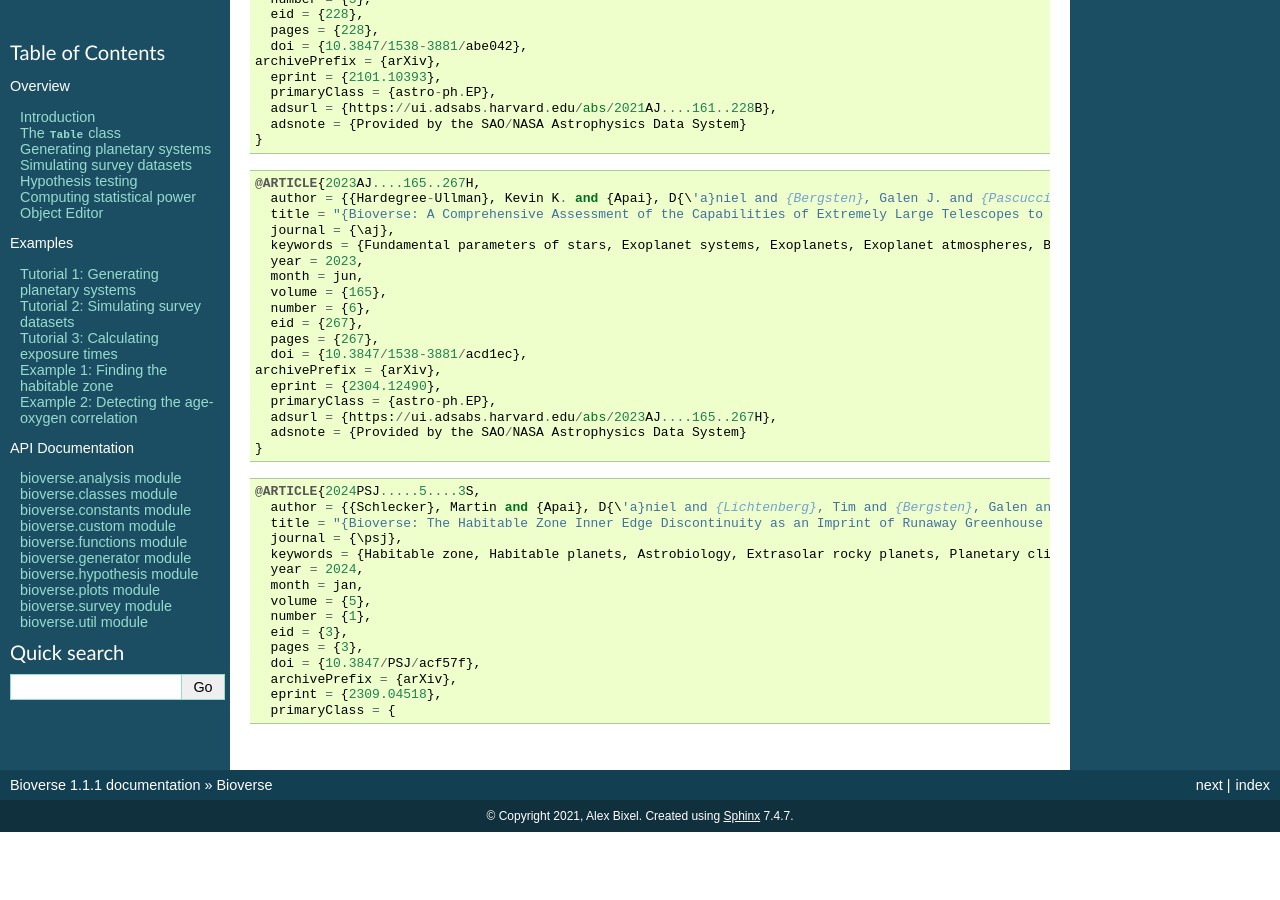
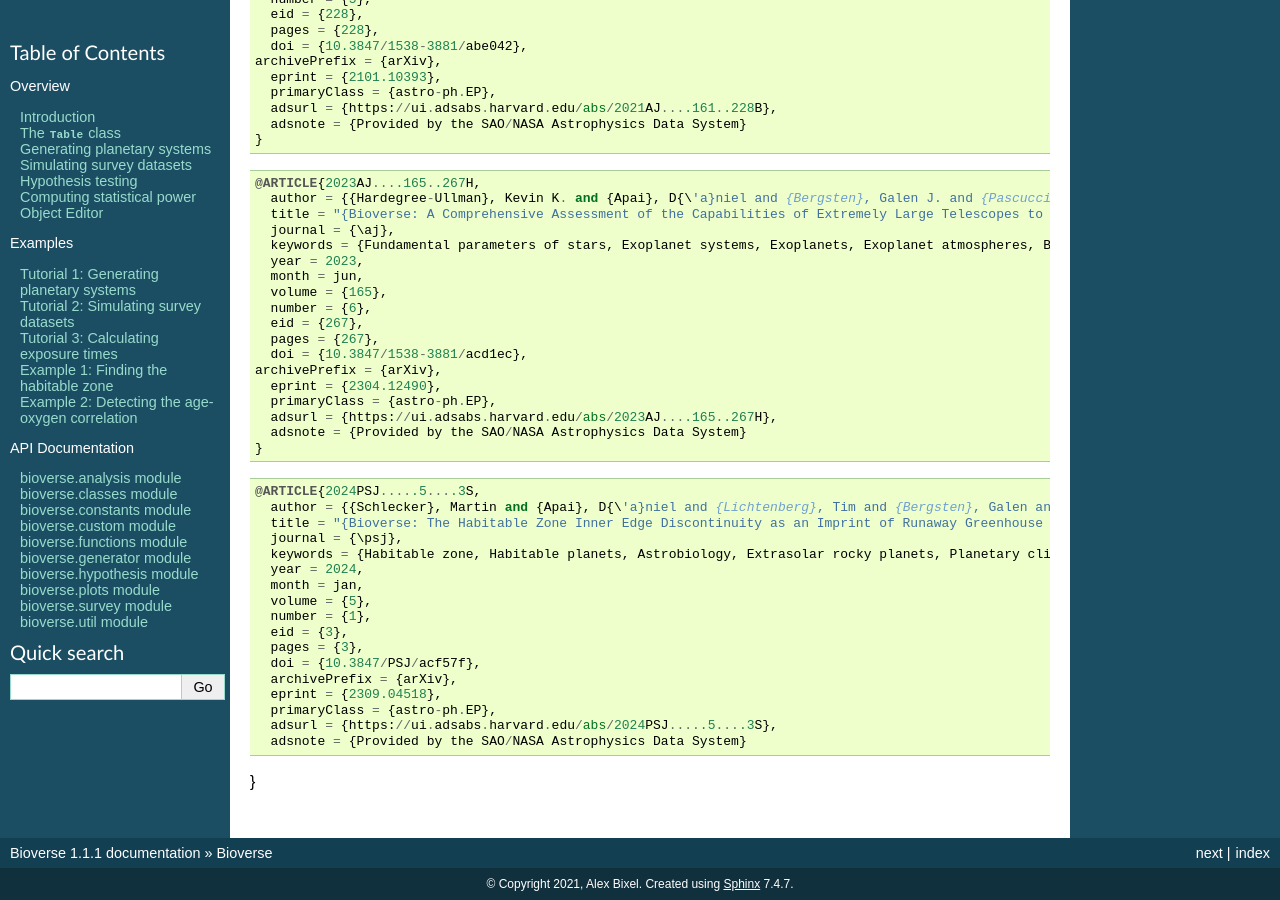
Before and after one commit to danielapai/bioverse, a Sphinx documentation site: the page built from docs/index.rst, in a window 1280 px wide and 900 px high, scrolled down 1268 px. Built offline with Sphinx 7.4.7, drawn with Linux system fonts in a browser that asks for light colours; before the commit the page ends 2100 px from its top, so only the background shows below that.

Commit message:
Fixed ending of index.rst

```diff
--- a/docs/index.rst
+++ b/docs/index.rst
@@ -141,4 +141,7 @@ Papers making use of Bioverse should cite `Bixel & Apai (2021) <https://ui.adsab
    doi = {10.3847/PSJ/acf57f},
    archivePrefix = {arXiv},
    eprint = {2309.04518},
-   primaryClass = {
+   primaryClass = {astro-ph.EP},
+   adsurl = {https://ui.adsabs.harvard.edu/abs/2024PSJ.....5....3S},
+   adsnote = {Provided by the SAO/NASA Astrophysics Data System}
+}
```
